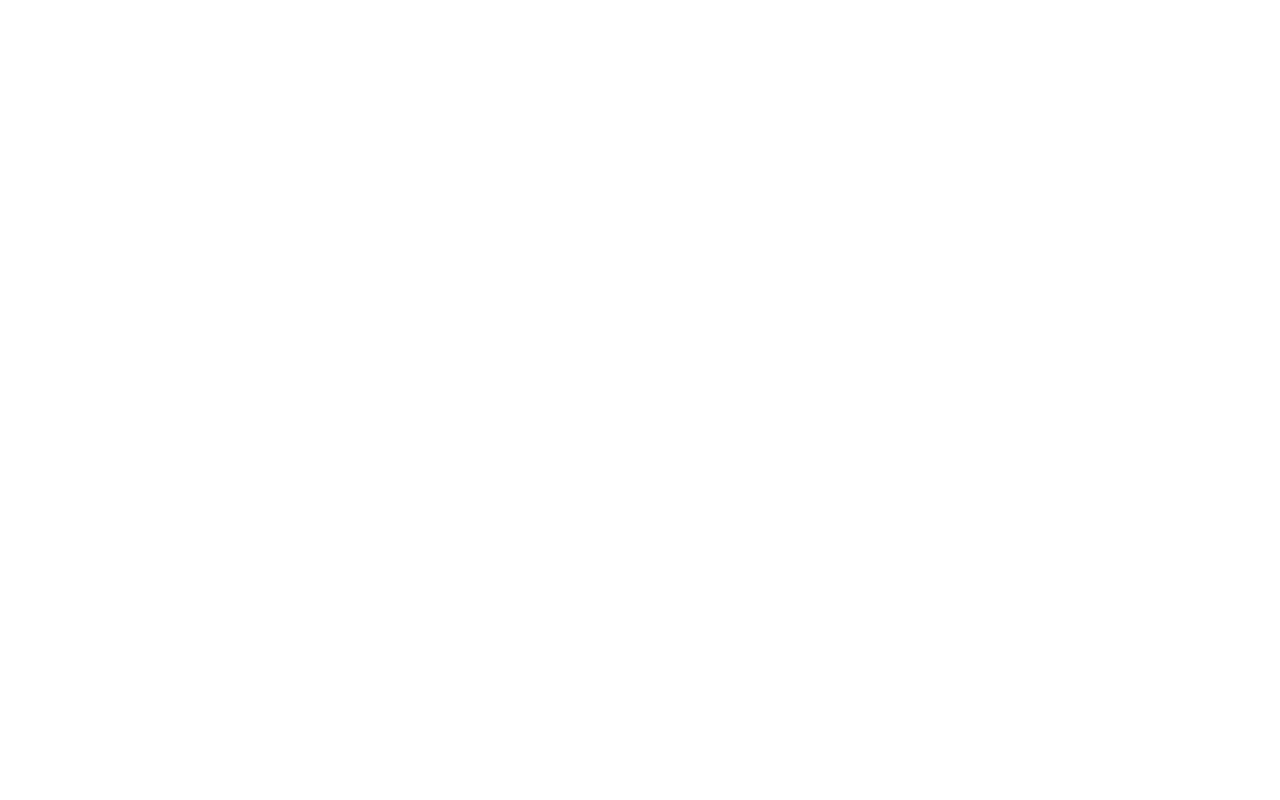
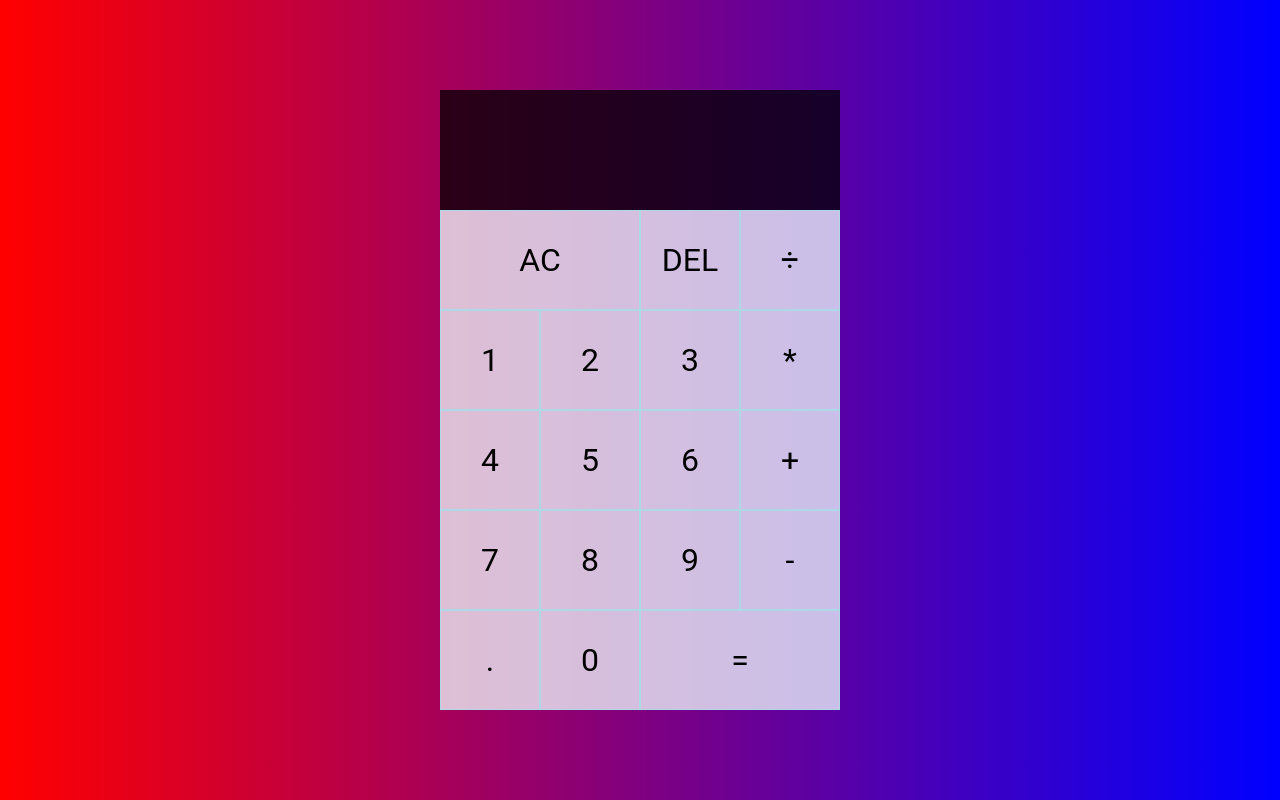
Before and after one commit to almodovarj2/JS-calculator, a plain HTML site: page index.html in a window 1280 px wide. Drawn offline with Linux system fonts and the light colour scheme.

Commit message:
HTML and CSS finished

```diff
--- a/index.html
+++ b/index.html
@@ -10,7 +10,28 @@
 </head>
 <body>
     <div class="calculator-grid">
-
+        <div class="output">
+            <div class="previous-operand"></div>
+            <div class="current-operand"></div>
+        </div>
+        <button class="span-two">AC</button>
+        <button>DEL</button>
+        <button>÷</button>
+        <button>1</button>
+        <button>2</button>
+        <button>3</button>
+        <button>*</button>
+        <button>4</button>
+        <button>5</button>
+        <button>6</button>
+        <button>+</button>
+        <button>7</button>
+        <button>8</button>
+        <button>9</button>
+        <button>-</button>
+        <button>.</button>
+        <button>0</button>
+        <button class="span-two">=</button>
     </div>
 </body>
 </html>
--- a/styles.css
+++ b/styles.css
@@ -0,0 +1,58 @@
+*, *::before, *::after {
+    box-sizing: border-box;
+    font-family: Roboto, sans-serif;
+    font-weight: normal;
+}
+
+body {
+    margin: 0;
+    padding: 0;
+    background: linear-gradient(to right, red, blue);
+}
+
+.calculator-grid {
+    display: grid;
+    justify-content: center;
+    align-content: center;
+    min-height: 100vh;
+    grid-template-columns: repeat(4, 100px);
+    grid-template-rows: minmax(120px, auto) repeat(5, 100px);
+}
+
+.calculator-grid > button {
+    cursor: pointer;
+    font-size: 2rem;
+    border: 1px solid lightblue;
+    outline: none;
+    background-color: rgb(240, 255, 255, .75);
+}
+
+.calculator-grid > button:hover {
+    background-color: rgb(240, 255, 255);
+}
+
+.span-two {
+    grid-column: span 2;
+}
+
+.output {
+    grid-column: 1 / -1;
+    background-color: rgb(0, 0, 0, .75);
+    display: flex;
+    align-items: flex-end;
+    justify-content: space-around;
+    flex-direction: column;
+    padding: 10px;
+    word-wrap: break-word;
+    word-break: break-all;
+}
+
+.output .previous-operand {
+    color: rgb(255, 255, 255, .75);
+    font-size: 1.5rem;
+}
+
+.output .current-operand {
+    color: white;
+    font-size: 2.5rem;
+}
```
